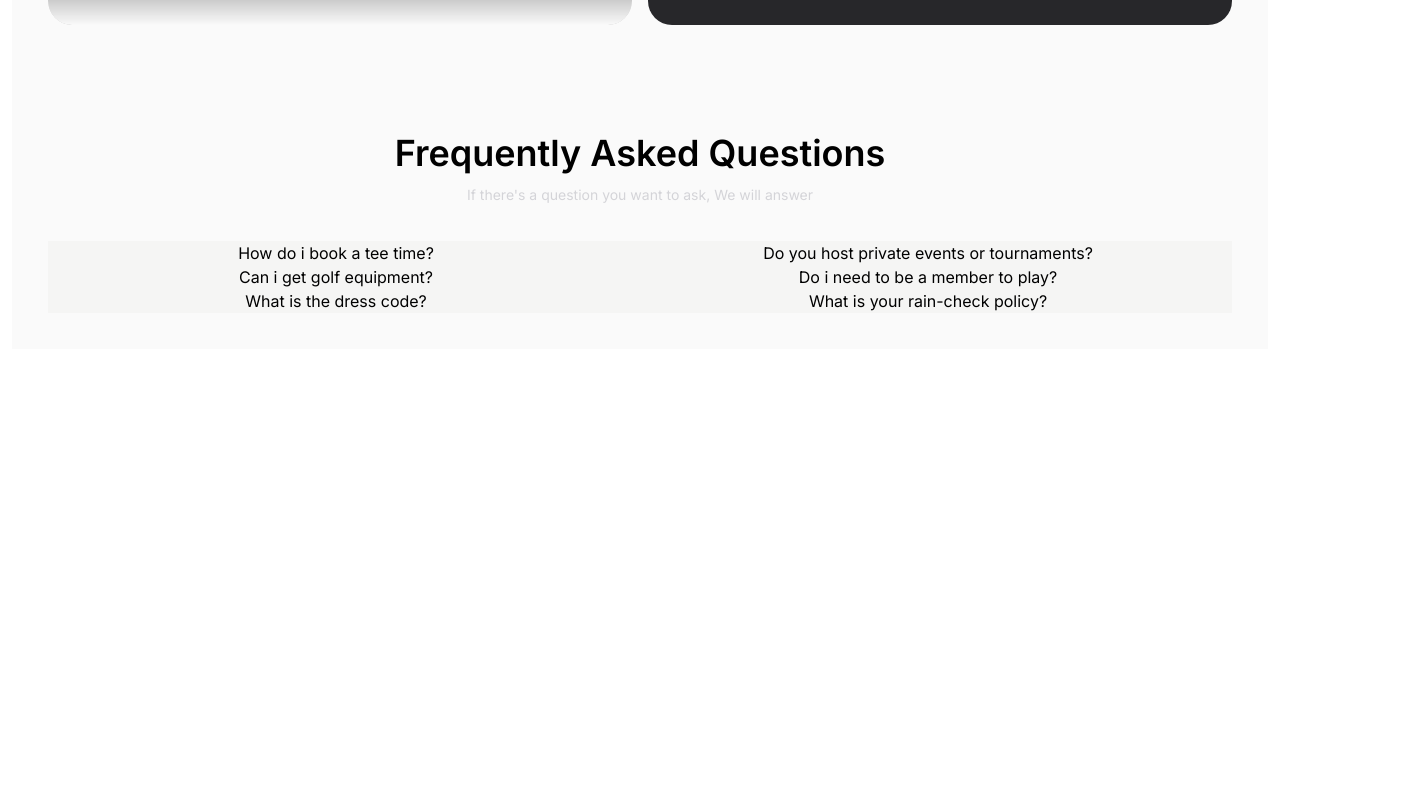
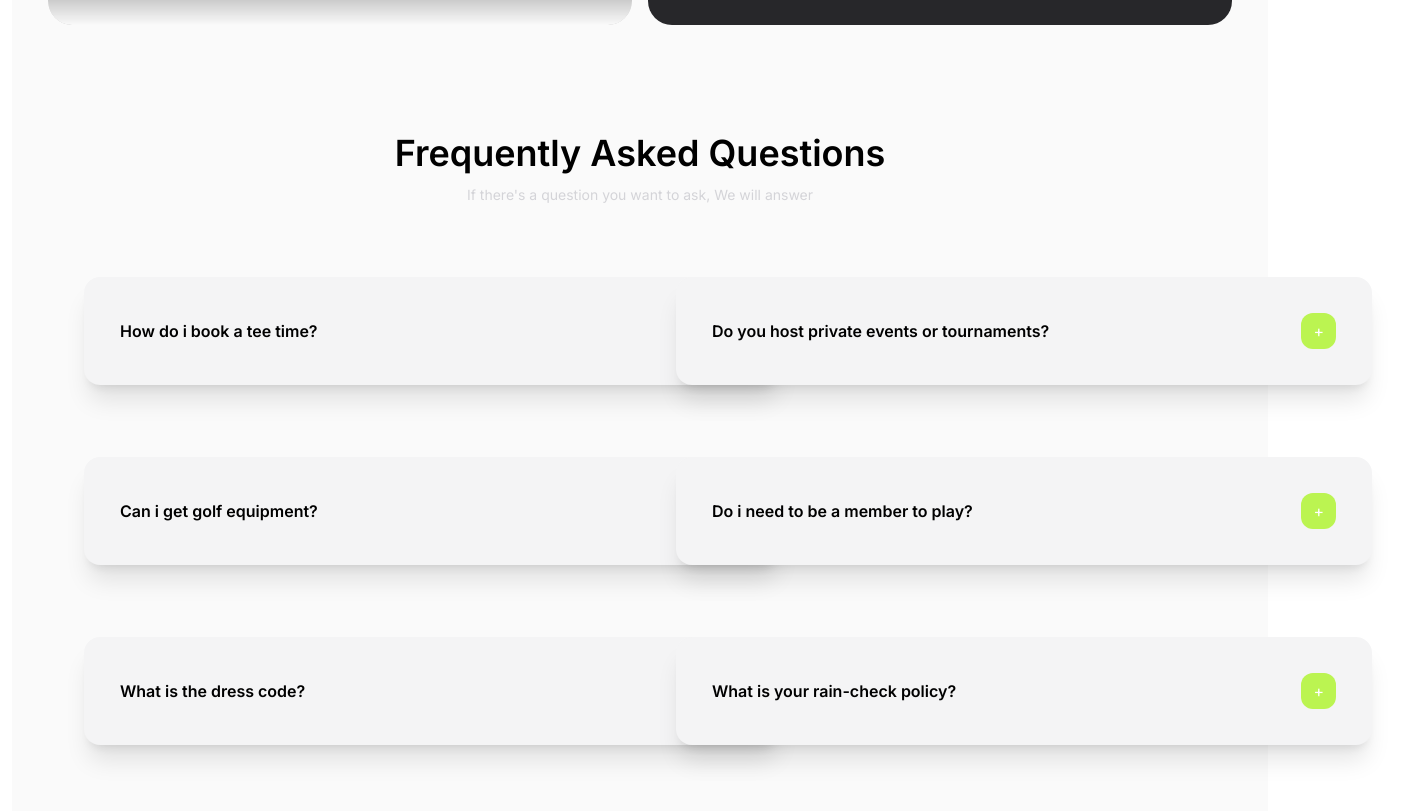
Before and after one commit to jawad-mwadama/golfngv, a React (Vite) app: page / in a window 1280 px wide. Shown: the part 2919-3730 px from the top of the page, 1408 px wide, since content can reach past the window. Before the commit the page ends 3280 px from the top, so only its background shows below. Built offline with nearby package versions, Linux system fonts and the light colour scheme; grey boxes are pictures that could not be loaded.

Commit message:
finished the accordion section

```diff
--- a/src/Components/Faq.jsx
+++ b/src/Components/Faq.jsx
@@ -1,4 +1,4 @@
-import React from "react";
+import React, { Children, useState } from "react";
 
 const faqs = [
   {
@@ -44,11 +44,21 @@ function Faq() {
   );
 }
 
-function Accordion() {
+function Accordion({ faqs }) {
+  const [isOpen, setIsopen] = useState(null);
+  const handleToggle = (index) => {
+    setIsopen(isOpen === index ? null : index);
+  };
   return (
-    <div className="grid grid-cols-2 grid-rows-3 bg-stone-100">
-      {faqs.map((el) => (
-        <AccordionItem title={el.title} key={el.title}>
+    <div className="grid grid-cols-1 sm:grid-cols-2 sm:grid-rows-3">
+      {faqs.map((el, index) => (
+        <AccordionItem
+          title={el.title}
+          key={el.title}
+          isOpen={isOpen === index}
+          setIsopen={setIsopen}
+          onToggle={() => handleToggle(index)}
+        >
           {el.text}
         </AccordionItem>
       ))}
@@ -56,13 +66,32 @@ function Accordion() {
   );
 }
 
-function AccordionItem({ title }) {
+function AccordionItem({ title, isOpen, onToggle, children }) {
   return (
-    <div className="flex items-center justify-center gap-4">
-      <div className="text-start">
-        <p className="">{title}</p>
+    <div className="mx-auto w-full p-9 text-start sm:w-3xl">
+      <div
+        className={`rounded-2xl bg-zinc-100 p-9 shadow-xl ${
+          isOpen ? "border-2 border-lime-300" : ""
+        }`}
+      >
+        {/* Header (clickable) */}
+        <div
+          className="flex cursor-pointer items-center justify-between"
+          onClick={onToggle}
+        >
+          <p className="font-semibold">{title}</p>
+          <p className="rounded-xl bg-lime-300 px-3 py-1.5 text-white">
+            {isOpen ? "-" : "+"}
+          </p>
+        </div>
+
+        {/* Content below the header */}
+        {isOpen && (
+          <div className="mt-4 text-sm break-words text-zinc-700">
+            {children}
+          </div>
+        )}
       </div>
-      <p></p>
     </div>
   );
 }
```
